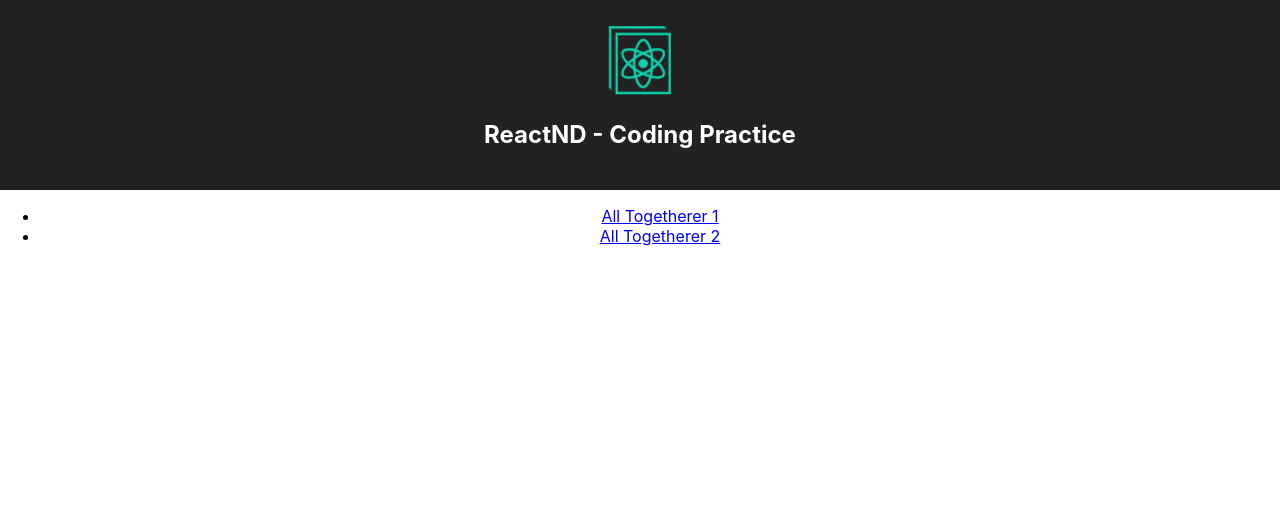
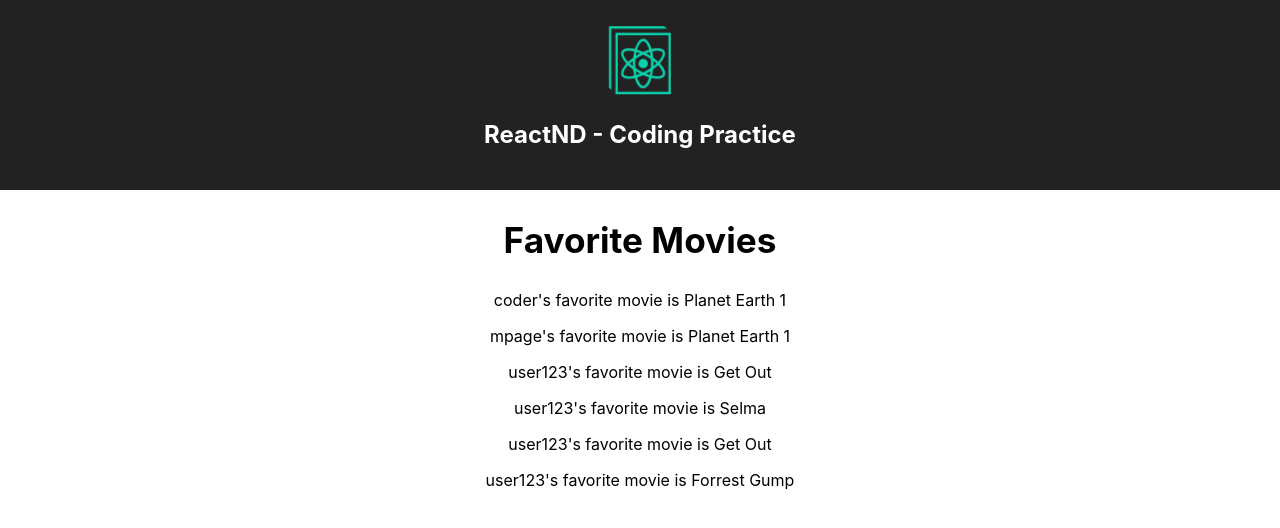
Before and after one commit to carlosloureda/react-nanodegree-fundamentals-exercises, a React (Create React App) app: page /lesson3/passing-data-exercise-solution in a window 1280 px wide. Shown: the top 528 px of the page. Built offline with nearby package versions, Linux system fonts and the light colour scheme.

Commit message:
Added exercise and solution passing data 1

```diff
--- a/src/App.js
+++ b/src/App.js
@@ -1,5 +1,9 @@
 import React from "react";
 import "./App.css";
+
+import PassinData1Problem from "./components/PassingData1/PassinData1Problem";
+import PassinData1Solution from "./components/PassingData1/PassinData1Solution";
+
 import AllTogetherExercise1 from "./components/AllTogetherExercise1/AllTogetherExercise1";
 import AllTogetherExercise2 from "./components/AllTogetherExercise2/AllTogetherExercise2";
 
@@ -15,6 +19,16 @@ const Nav = () => {
         </li>
         <li>
           <Link to="/lesson3/all-together-2">All Togetherer 2</Link>
+        </li>
+        <li>
+          <Link to="/lesson3/passing-data-exercise">
+            Passing Data 1 Exercise
+          </Link>
+        </li>
+        <li>
+          <Link to="/lesson3/passing-data-exercise-solution">
+            Passing Data 1 Solution
+          </Link>
         </li>
       </ul>
     </nav>
@@ -32,6 +46,12 @@ function App() {
           <h1 className="App-title">ReactND - Coding Practice</h1>
         </header>
         <Switch>
+          <Route path="/lesson3/passing-data-exercise">
+            <PassinData1Problem />
+          </Route>
+          <Route path="/lesson3/passing-data-exercise-solution">
+            <PassinData1Solution />
+          </Route>
           <Route path="/lesson3/all-together-1">
             <AllTogetherExercise1 />
           </Route>
--- /dev/null
+++ b/src/components/PassingData1/PassinData1Problem.js
@@ -0,0 +1,108 @@
+import React, { Component } from "react";
+
+/*
+Use React and the data below to display a list of users alongside their favorite movies.
+
+For detailed instructions, refer to instructions.md.
+*/
+
+const profiles = [
+  {
+    id: 1,
+    userID: "1",
+    favoriteMovieID: "1"
+  },
+  {
+    id: 2,
+    userID: "2",
+    favoriteMovieID: "1"
+  },
+  {
+    id: 3,
+    userID: "4",
+    favoriteMovieID: "5"
+  },
+  {
+    id: 4,
+    userID: "5",
+    favoriteMovieID: "2"
+  },
+  {
+    id: 5,
+    userID: "3",
+    favoriteMovieID: "5"
+  },
+  {
+    id: 6,
+    userID: "6",
+    favoriteMovieID: "4"
+  }
+];
+
+const users = {
+  1: {
+    id: 1,
+    name: "Jane Cruz",
+    userName: "coder"
+  },
+  2: {
+    id: 2,
+    name: "Matthew Johnson",
+    userName: "mpage"
+  },
+  3: {
+    id: 3,
+    name: "Autumn Green",
+    userName: "user123"
+  },
+  4: {
+    id: 4,
+    name: "John Doe",
+    userName: "user123"
+  },
+  5: {
+    id: 5,
+    name: "Lauren Carlson",
+    userName: "user123"
+  },
+  6: {
+    id: 6,
+    name: "Nicholas Lain",
+    userName: "user123"
+  }
+};
+
+const movies = {
+  1: {
+    id: 1,
+    name: "Planet Earth 1"
+  },
+  2: {
+    id: 2,
+    name: "Selma"
+  },
+  3: {
+    id: 3,
+    name: "Million Dollar Baby"
+  },
+  4: {
+    id: 4,
+    name: "Forrest Gump"
+  },
+  5: {
+    id: 5,
+    name: "Get Out"
+  }
+};
+
+class PassinData1Problem extends Component {
+  render() {
+    return (
+      <div>
+        <h2>Favorite Movies</h2>
+      </div>
+    );
+  }
+}
+
+export default PassinData1Problem;
--- /dev/null
+++ b/src/components/PassingData1/PassinData1Solution.js
@@ -0,0 +1,117 @@
+import React, { Component } from "react";
+
+/*
+Use React and the data below to display a list of users alongside their favorite movies.
+
+For detailed instructions, refer to instructions.md.
+*/
+
+const profiles = [
+  {
+    id: 1,
+    userID: "1",
+    favoriteMovieID: "1"
+  },
+  {
+    id: 2,
+    userID: "2",
+    favoriteMovieID: "1"
+  },
+  {
+    id: 3,
+    userID: "4",
+    favoriteMovieID: "5"
+  },
+  {
+    id: 4,
+    userID: "5",
+    favoriteMovieID: "2"
+  },
+  {
+    id: 5,
+    userID: "3",
+    favoriteMovieID: "5"
+  },
+  {
+    id: 6,
+    userID: "6",
+    favoriteMovieID: "4"
+  }
+];
+
+const users = {
+  1: {
+    id: 1,
+    name: "Jane Cruz",
+    userName: "coder"
+  },
+  2: {
+    id: 2,
+    name: "Matthew Johnson",
+    userName: "mpage"
+  },
+  3: {
+    id: 3,
+    name: "Autumn Green",
+    userName: "user123"
+  },
+  4: {
+    id: 4,
+    name: "John Doe",
+    userName: "user123"
+  },
+  5: {
+    id: 5,
+    name: "Lauren Carlson",
+    userName: "user123"
+  },
+  6: {
+    id: 6,
+    name: "Nicholas Lain",
+    userName: "user123"
+  }
+};
+
+const movies = {
+  1: {
+    id: 1,
+    name: "Planet Earth 1"
+  },
+  2: {
+    id: 2,
+    name: "Selma"
+  },
+  3: {
+    id: 3,
+    name: "Million Dollar Baby"
+  },
+  4: {
+    id: 4,
+    name: "Forrest Gump"
+  },
+  5: {
+    id: 5,
+    name: "Get Out"
+  }
+};
+
+class PassinData1Problem extends Component {
+  render() {
+    return (
+      <div>
+        <h2>Favorite Movies</h2>
+        {profiles.map(profile => {
+          const { userName } = users[profile.userID];
+          const { name: favoriteMovie } = movies[profile.favoriteMovieID];
+          return (
+            <p
+              key={profile.id}
+            >{`${userName}'s favorite movie is ${favoriteMovie}`}</p>
+          );
+        })}
+      </div>
+    );
+  }
+}
+
+export default PassinData1Problem;
```
Also changed, not shown: src/components/PassingData1/README.md (added), 1 other file (tests, documents, lock files or other folders).
